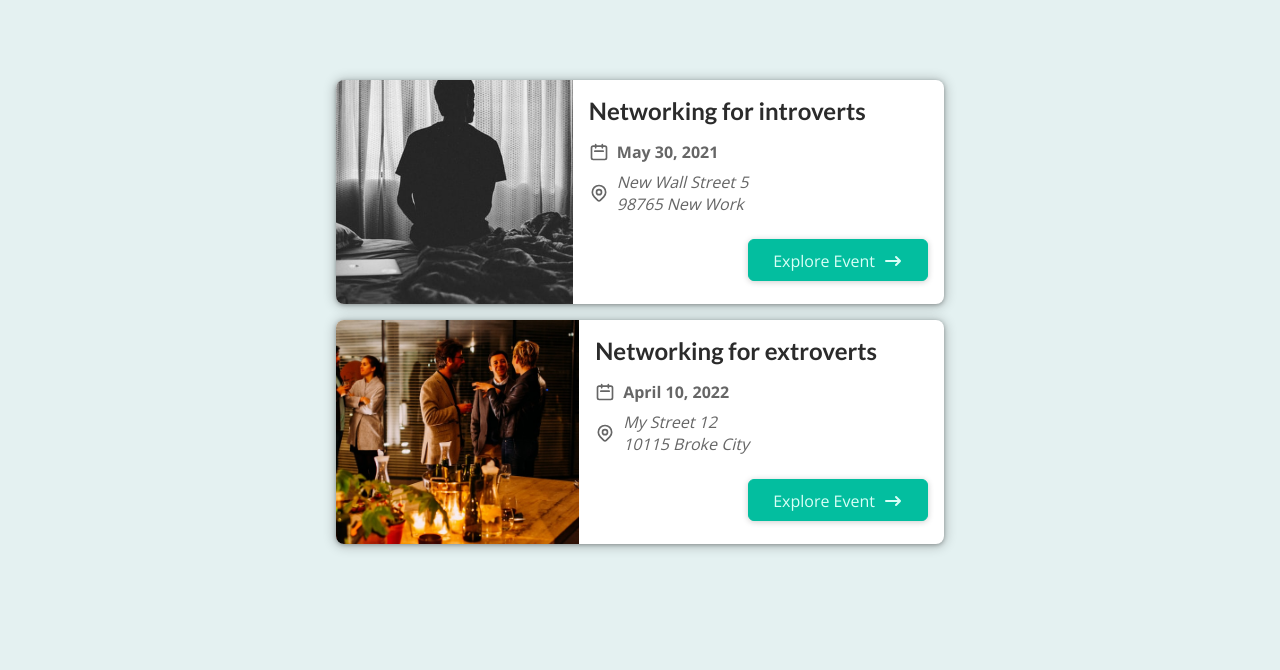
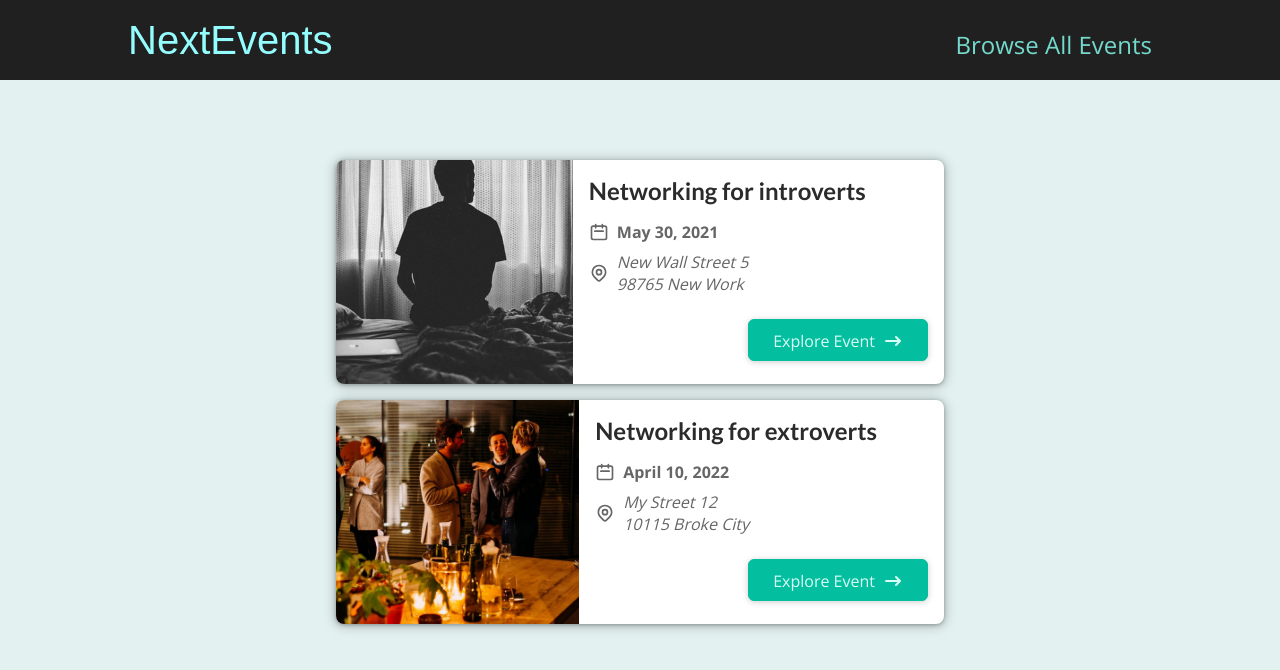
Before and after one commit to younusraza909/Next-EventManager, a Next.js app: page / in a window 1280 px wide. Shown: the top 670 px of the page. Built offline with nearby package versions, Linux system fonts and the light colour scheme.

Commit message:
Added Main Navigation On App

```diff
--- /dev/null
+++ b/components/layout/Layout.js
@@ -0,0 +1,13 @@
+import { Fragment } from "react";
+import MainHeader from "./MainHeader";
+
+const Layout = (props) => {
+  return (
+    <Fragment>
+      <MainHeader />
+      <main>{props.children}</main>
+    </Fragment>
+  );
+};
+
+export default Layout;
--- /dev/null
+++ b/components/layout/MainHeader.js
@@ -0,0 +1,21 @@
+import Link from "next/link";
+import classes from "./MainHeader.module.css";
+
+const MainHeader = () => {
+  return (
+    <header className={classes.header}>
+      <div className={classes.logo}>
+        <Link href='/'>NextEvents</Link>
+      </div>
+      <nav className={classes.navigation}>
+        <ul>
+          <li>
+            <Link href='/events'>Browse All Events</Link>
+          </li>
+        </ul>
+      </nav>
+    </header>
+  );
+};
+
+export default MainHeader;
--- /dev/null
+++ b/components/layout/MainHeader.module.css
@@ -0,0 +1,41 @@
+.header {
+  width: 100%;
+  display: flex;
+  justify-content: space-between;
+  align-items: baseline;
+  padding: 1rem 10%;
+  height: 5rem;
+  background-color: #202020;
+}
+
+.logo {
+  font-size: 1.5rem;
+  color: white;
+  font-family: "Fira", sans-serif;
+  height: 100%;
+  display: flex;
+  justify-content: center;
+  align-items: center;
+  color: #94fdfd;
+}
+
+.logo a {
+  text-decoration: none;
+  color: #94fdfd;
+}
+
+.navigation a {
+  text-decoration: none;
+  color: #74dacc;
+  font-size: 1rem;
+}
+
+@media (min-width: 768px) {
+  .logo {
+    font-size: 2.5rem;
+  }
+
+  .navigation a {
+    font-size: 1.5rem;
+  }
+}
--- a/pages/_app.js
+++ b/pages/_app.js
@@ -1,7 +1,12 @@
-import '../styles/globals.css'
+import "../styles/globals.css";
+import Layout from "../components/layout/Layout";
 
 function MyApp({ Component, pageProps }) {
-  return <Component {...pageProps} />
+  return (
+    <Layout>
+      <Component {...pageProps} />
+    </Layout>
+  );
 }
 
-export default MyApp
+export default MyApp;
```
